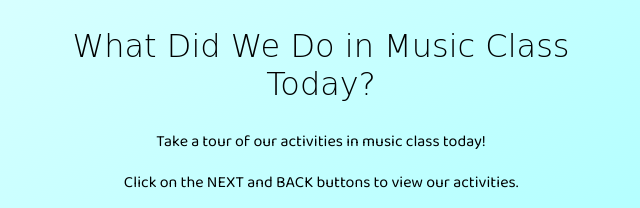
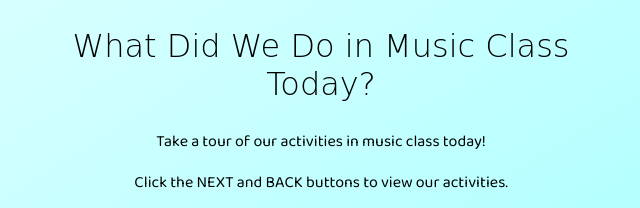
Before and after one commit to kaniaganda/classroom-tour, a plain HTML site: page index.html in a window 1280 px wide. Shown: the top 208 px of the page, 319-959 px from the left. Drawn offline with Linux system fonts and the light colour scheme; a web font is replaced by a local one.

```diff
--- a/index.html
+++ b/index.html
@@ -10,7 +10,7 @@
             <h1 class="section-header">What Did We Do in Music Class Today?</h1>
             <div>
                 <p>Take a tour of our activities in music class today!</p>
-                <p>Click on the NEXT and BACK buttons to view our activities.</p>
+                <p>Click the NEXT and BACK buttons to view our activities.</p>
 
                 <div class="polaroid">
                     <a id="polaroid-description" href="#" title="Today, we learned about eighth notes."> <!-- why add this href="#" -->
```
Also changed, not shown: walkthrough.gif (added).
